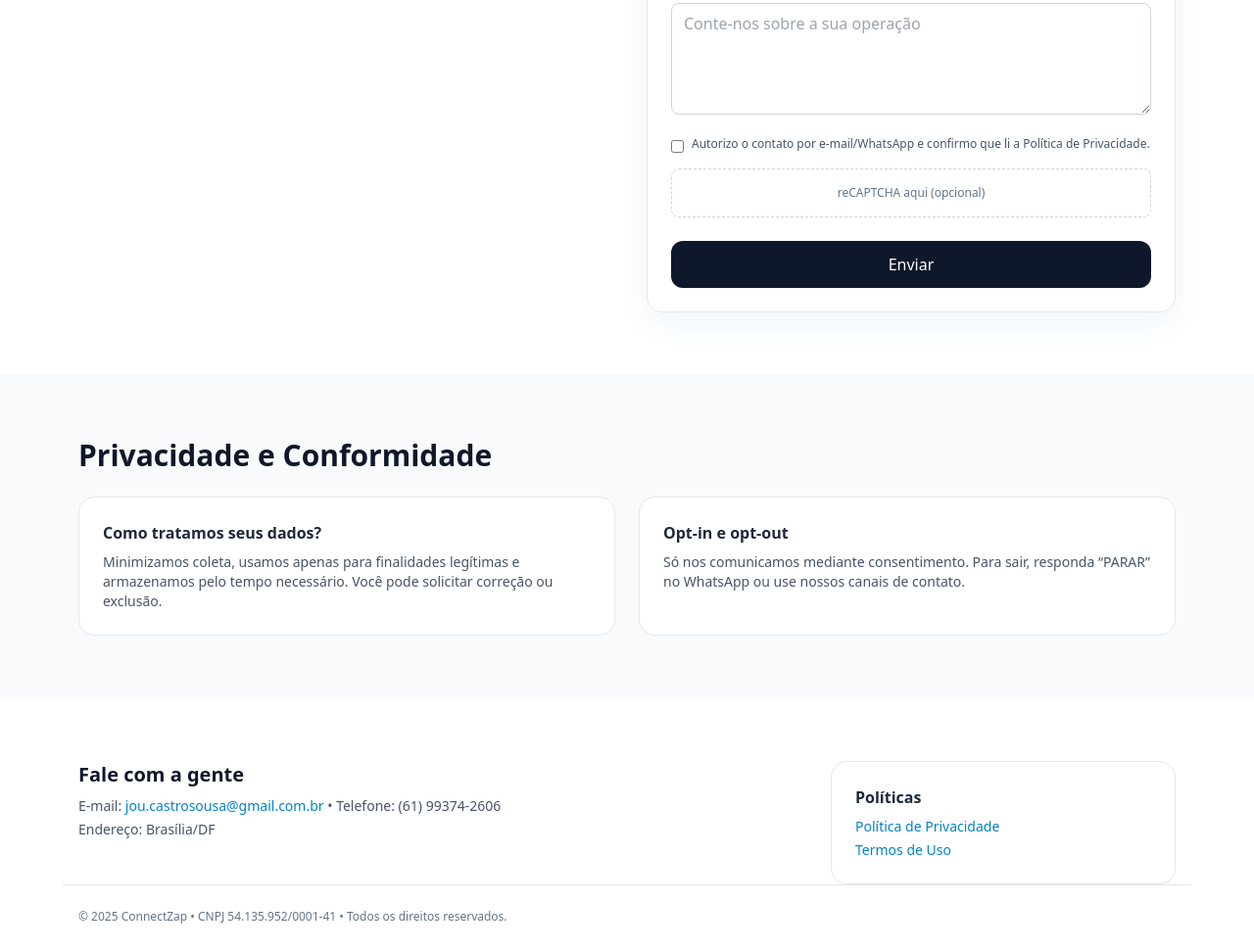
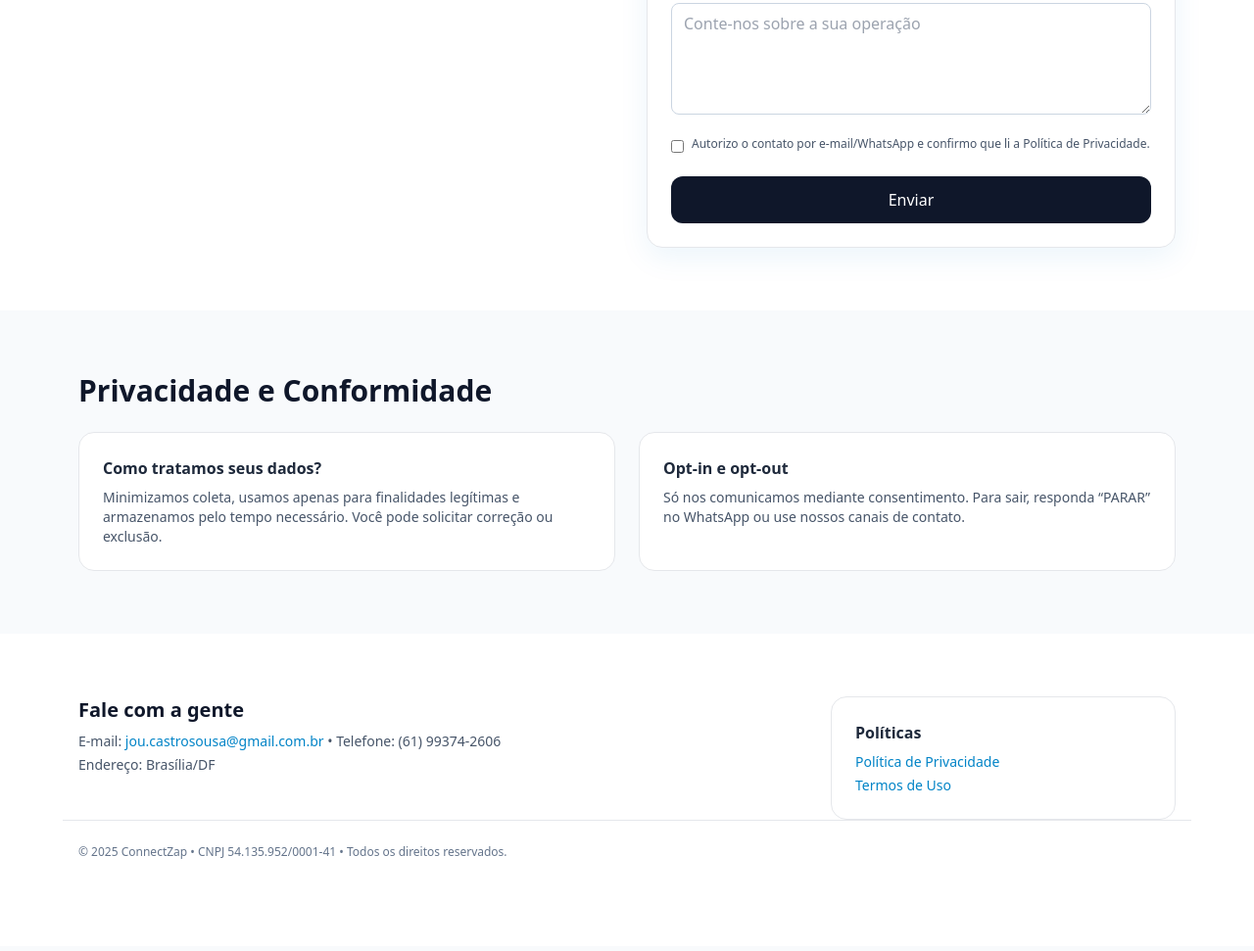
Before and after one commit to JoubertCastro/Site, a plain HTML site: page index.html in a window 1280 px wide. Shown: the part 2560-3531 px from the top of the page at 98% size. Drawn offline with nearby package versions, Linux system fonts and the light colour scheme.

Commit message:
Add files via upload

```diff
--- a/index.html
+++ b/index.html
@@ -277,10 +277,6 @@
             <input id="consent" type="checkbox" required class="mt-1" />
             <label for="consent" class="text-xs text-slate-600">Autorizo o contato por e-mail/WhatsApp e confirmo que li a Política de Privacidade.</label>
           </div>
-          <div class="md:col-span-2">
-            <!-- Placeholder de reCAPTCHA -->
-            <div class="rounded-lg border border-dashed border-slate-300 p-4 text-center text-xs text-slate-500">reCAPTCHA aqui (opcional)</div>
-          </div>
         </div>
         <button class="mt-6 w-full px-4 py-3 rounded-xl bg-slate-900 text-white">Enviar</button>
         <p id="lead-msg" class="hidden mt-3 text-sm"></p>
```
